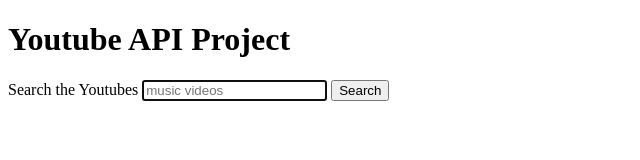
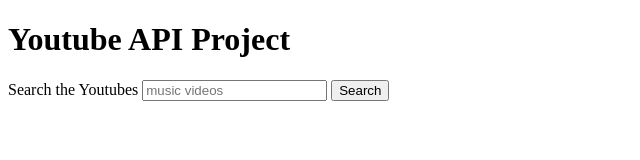
Before and after one commit to lemazza/Youtube-API, a plain HTML site: page index.html in a window 1280 px wide. Shown: the whole page, without its empty margins (0-640 px from the left). Drawn offline with nearby package versions, Linux system fonts and the light colour scheme.

Commit message:
Update index.html

```diff
--- a/index.html
+++ b/index.html
@@ -15,7 +15,7 @@
     <main>
       <form action="#" class="js-search-form">
         <label for="js-query">Search the Youtubes</label>
-        <input type="search" name="query" id="js-query" autofocus placeholder="music videos" required>
+        <input type="search" name="query" id="js-query"  placeholder="music videos" required>
         <button type="submit">Search</button>
       </form>
 
```
